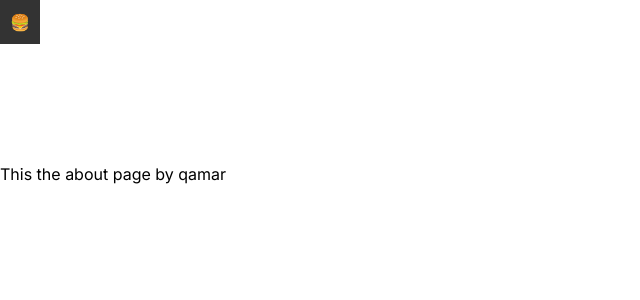
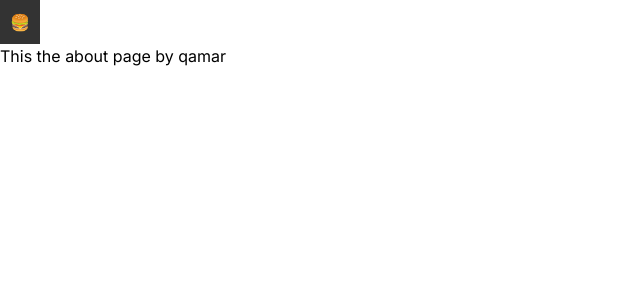
Before and after one commit to mqamar19/qamar, a Next.js app: page /about in a window 1280 px wide. Shown: the top 300 px of the page, without its empty margins (0-640 px from the left). Built offline with nearby package versions, Linux system fonts and the light colour scheme.

Commit message:
menu with close button

```diff
--- a/src/Componants/sidebar.tsx
+++ b/src/Componants/sidebar.tsx
@@ -5,9 +5,12 @@ import { useState } from 'react';
 function Sidebar() {
   const [isOpen, setIsOpen] = useState(false);
 
+    const [isClose, setIsClose] = useState(false);
   const toggleSidebar = () => {
     setIsOpen(!isOpen);
+    setIsClose(!isClose);
   };
+
 
   return (
     <>
@@ -15,13 +18,21 @@ function Sidebar() {
       🍔
       </button>
 
-    <div className={`sidebar ${isOpen ? 'open' : ''}`}>
-
-      <ul>
+    <div className={`sidebar ${isOpen ? 'open' : ''} ${isClose ? 'close' : ''}`}>
+      <div className='menu'><ul>
         <li> <a href="/">Home</a></li>
         <li><a href="/about">About</a></li>
-      </ul>
+      </ul></div>
+
+
+      <div className='dropbutton'>
+      <button className="toggle-button clsbutton" onClick={toggleSidebar}>
+    ❌
+      </button>
+      </div>
+
     </div>
+
     </>
   );
 }
--- a/src/app/about/page.tsx
+++ b/src/app/about/page.tsx
@@ -1,11 +1,11 @@
 'use client'
-
 import Sidebar from '@/Componants/sidebar'
 export default function About() {
   return (
   <>
+
+      <Sidebar/>
   <div>
-    <Sidebar/>
     <p>This the about page by qamar</p>
   </div>
   </>
--- a/src/app/globals.css
+++ b/src/app/globals.css
@@ -40,12 +40,15 @@
     width: 250px;
     background-color: #333;
     color: white;
+
+  }
+  sidebar.close {
     transform: translateX(-100%); /* Slide the sidebar out of view */
     transition: transform 0.3s ease-in-out;
   }
-
   .sidebar.open {
     transform: translateX(0); /* Slide the sidebar in from the right */
+
   }
 
   .content {
@@ -69,14 +72,41 @@
 li a:hover {
     color: yellow;
 }
+.sidebar {
+  padding-top: 10px;
+  padding-left: 10px;
+  padding-bottom: 0px;
+}
+.sidebar.open {
 
-.sidebar.open {
-    padding-top: 30px;
-    padding-left: 10px;
-    padding-bottom: 20px;
+  position: absolute;
+  bottom: auto;
+  top: 0;
 }
 .sidebar {
     padding-top: 30px;
     padding-left: 10px;
     padding-bottom: 20px;
 }
+.sidebar {
+  position: absolute;
+  left: 0;
+  top: 0;
+
+}
+
+.sidebar {
+  display: flex;
+}
+.menu {
+  width: 50%;
+}
+.dropbutton {
+  width: 50%;
+  display: flex;
+  justify-content: flex-end;
+  align-items: flex-start;
+}
+.clsbutton {
+  padding: 0 10px;
+}
--- a/src/app/page.tsx
+++ b/src/app/page.tsx
@@ -6,6 +6,7 @@ export default function Home() {
   <>
   <div>
     <Sidebar/>
+    <h1>Home Qamar</h1>
   </div>
   </>
   )
```
Also changed, not shown: src/Componants/sidebarbutton.tsx (added, +22 -0 lines).
